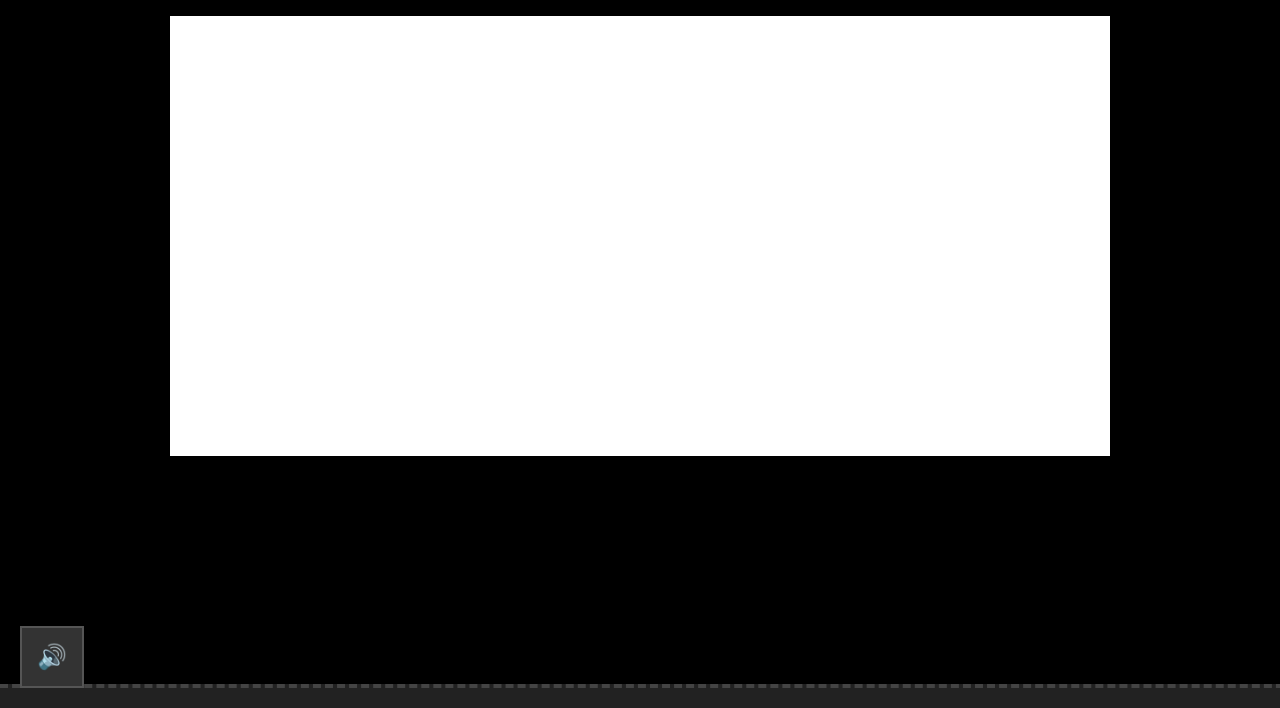
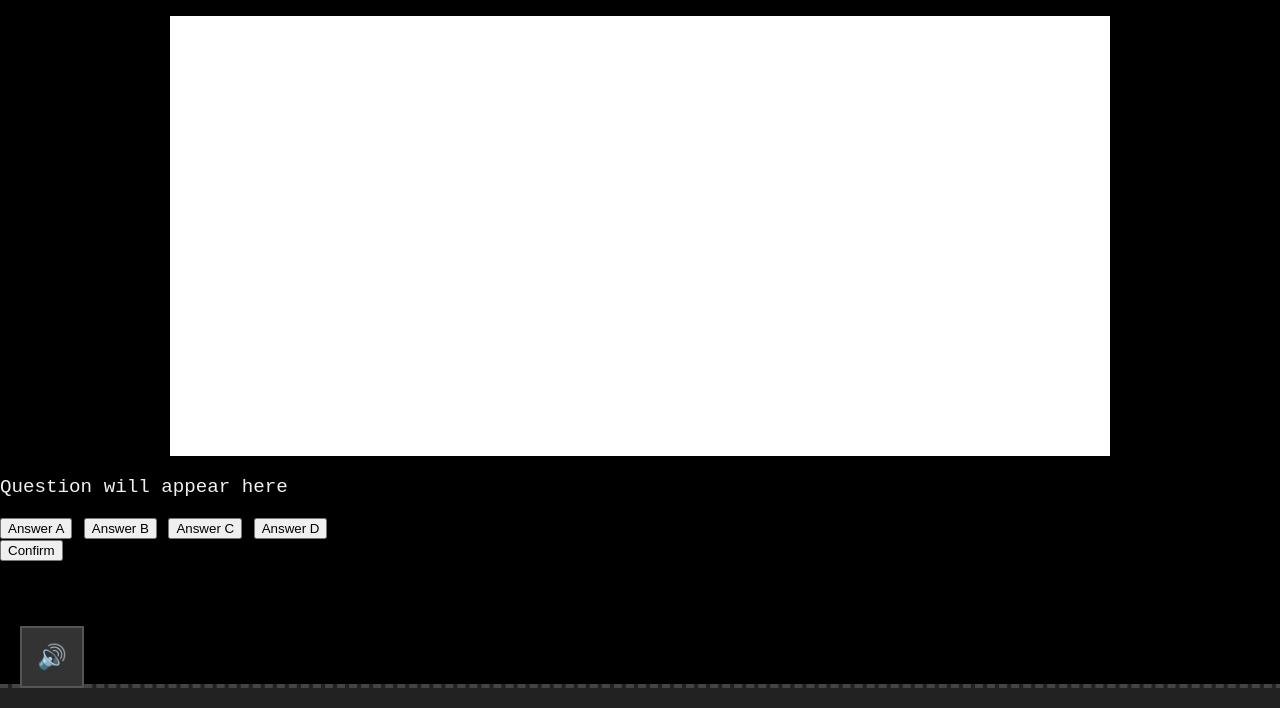
Before and after one commit to bugdetectives/demo-repository, a plain HTML site: page gamePlace.html in a window 1280 px wide. Shown: the part 92-800 px from the top of the page. Drawn offline with Linux system fonts and the light colour scheme.

Commit message:
Update gamePlace.html

```diff
--- a/gamePlace.html
+++ b/gamePlace.html
@@ -31,6 +31,20 @@
         <footer>
             <button id="sound-button" class="sound-button">🔊</button>
         </footer>
+
+        <!-- Popup for questions -->
+        <div id="question-popup" class="popup hidden">
+            <div class="popup-content">
+                <p id="question-text">Question will appear here</p>
+                <div class="answers">
+                    <button class="answer" data-answer="a">Answer A</button>
+                    <button class="answer" data-answer="b">Answer B</button>
+                    <button class="answer" data-answer="c">Answer C</button>
+                    <button class="answer" data-answer="d">Answer D</button>
+                </div>
+                <button id="confirm-answer" class="confirm-button">Confirm</button>
+            </div>
+        </div>
     </div>
 
     <!-- Link the script HERE, just before closing body tag -->
```
